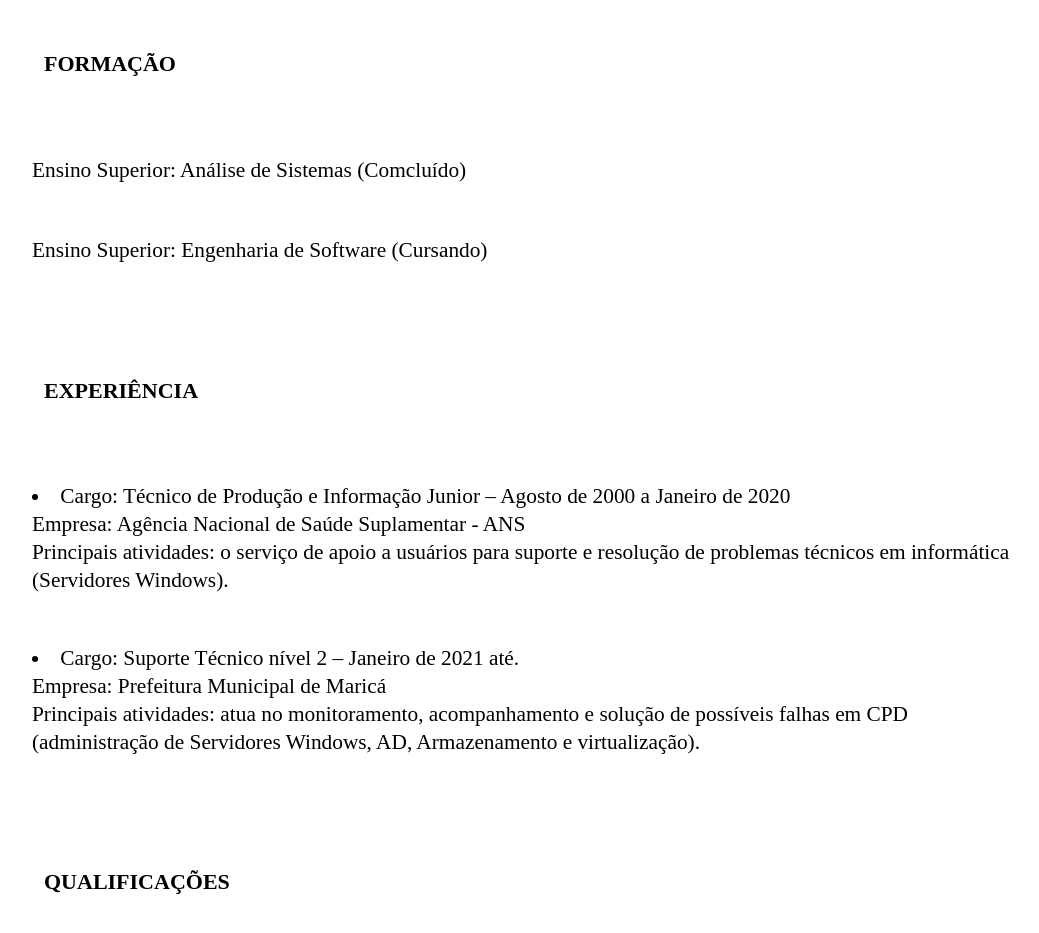
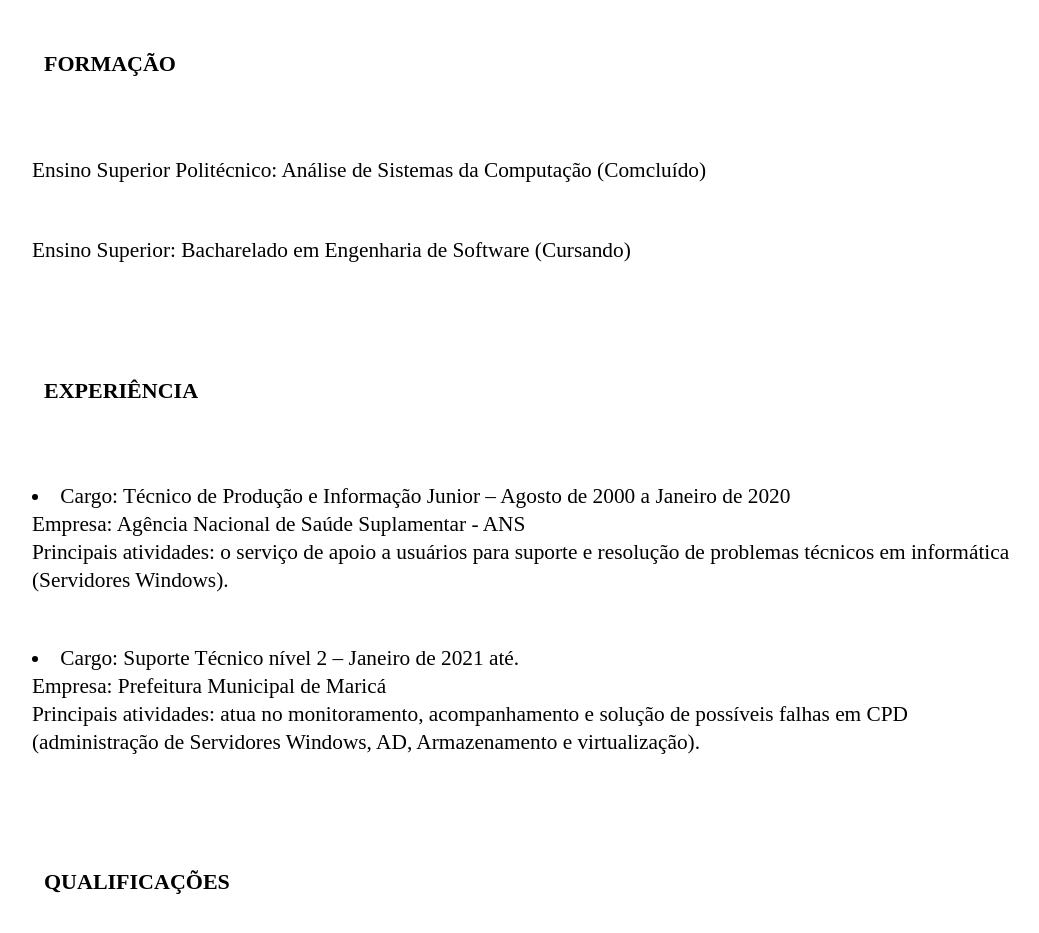
Before and after one commit to leandroloffeu/curriculum, a plain HTML site: page index.html in a window 1280 px wide. Shown: the part 898-1831 px from the top of the page, without its empty margins (233-1272 px from the left). Drawn offline with nearby package versions, Linux system fonts and the light colour scheme.

Commit message:
Add files via upload

```diff
--- a/index.html
+++ b/index.html
@@ -93,8 +93,8 @@
         </div>
         <!--Texto Formação-->
         <div class="formacao" id="formacao1"><h2>FORMAÇÃO</h2></div>
-        <div class="formacaodesc"><P>Ensino Superior: Análise de Sistemas (Comcluído)</P></div>
-        <div class="formacaodesc"><P>Ensino Superior: Engenharia de Software (Cursando)</P></div>
+        <div class="formacaodesc"><P>Ensino Superior Politécnico: Análise de Sistemas da Computação (Comcluído)</P></div>
+        <div class="formacaodesc"><P>Ensino Superior: Bacharelado em Engenharia de Software (Cursando)</P></div>
         <!--Texto Emperiência-->
         <div class="experiencia" id="experiencia1"><h2>EXPERIÊNCIA</h2></div>
         <div class="experienciadesc">
```
